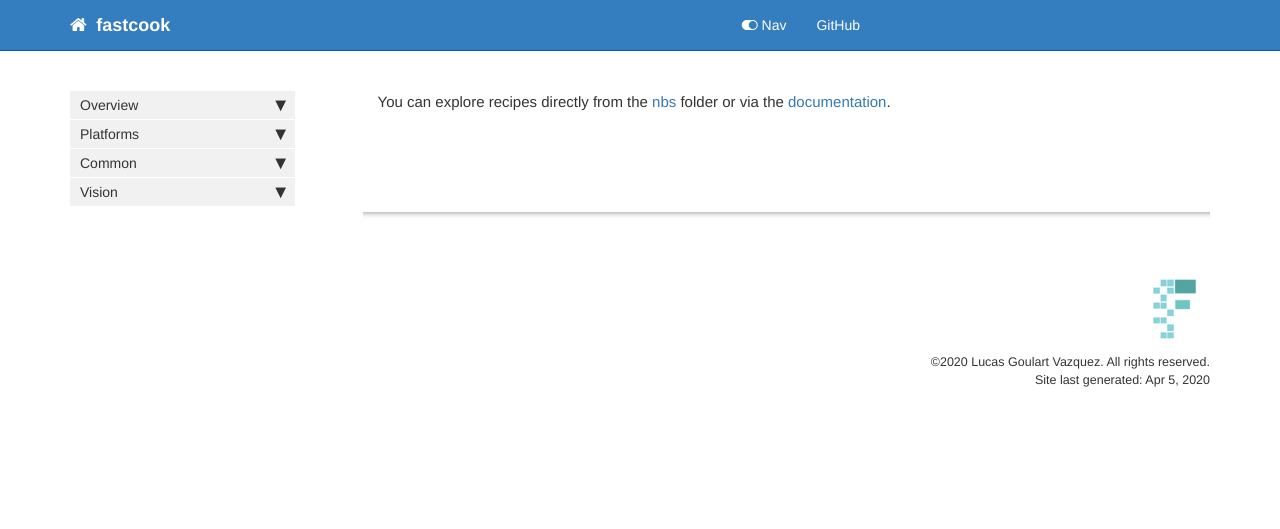
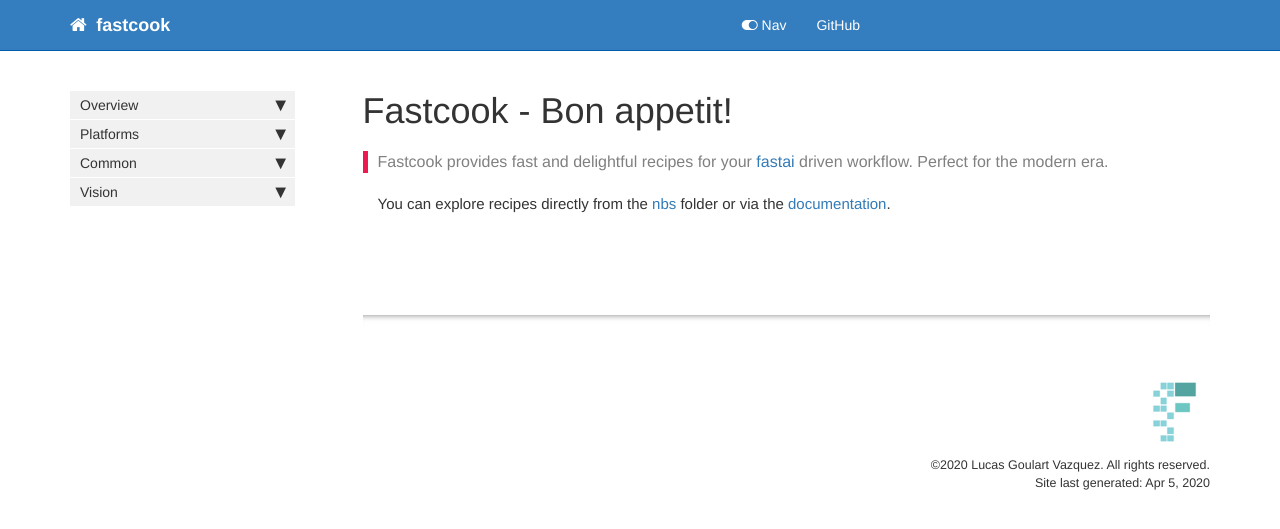
Before and after one commit to lgvaz/fastcook, a Jekyll site: the page built from docs/index.html, in a window 1280 px wide. Shown: the top 529 px of the page. Built offline with Jekyll 4.4.1, drawn with Linux system fonts in a browser that asks for light colours; nearby versions of some CDN libraries; comment, search, counter and statistics services are not loaded; part of the change alters nothing that is shown.

Commit message:
builds docs

```diff
--- a/docs/index.html
+++ b/docs/index.html
@@ -5,8 +5,8 @@ title: Fastcook - Bon appetit!
 keywords: fastai
 sidebar: home_sidebar
 
-summary: "Fastcook provides fast and delightful recipes for your <a href='https://github.com/fastai/fastai2\'>fastai</a> driven workflow. Perfect for the modern era."
-description: "Fastcook provides fast and delightful recipes for your <a href='https://github.com/fastai/fastai2\'>fastai</a> driven workflow. Perfect for the modern era."
+summary: "Fastcook provides fast and delightful recipes for your <a href='https://github.com/fastai/fastai2'>fastai</a> driven workflow. Perfect for the modern era."
+description: "Fastcook provides fast and delightful recipes for your <a href='https://github.com/fastai/fastai2'>fastai</a> driven workflow. Perfect for the modern era."
 ---
 <!--
 
```
Also changed, not shown: README.md.
